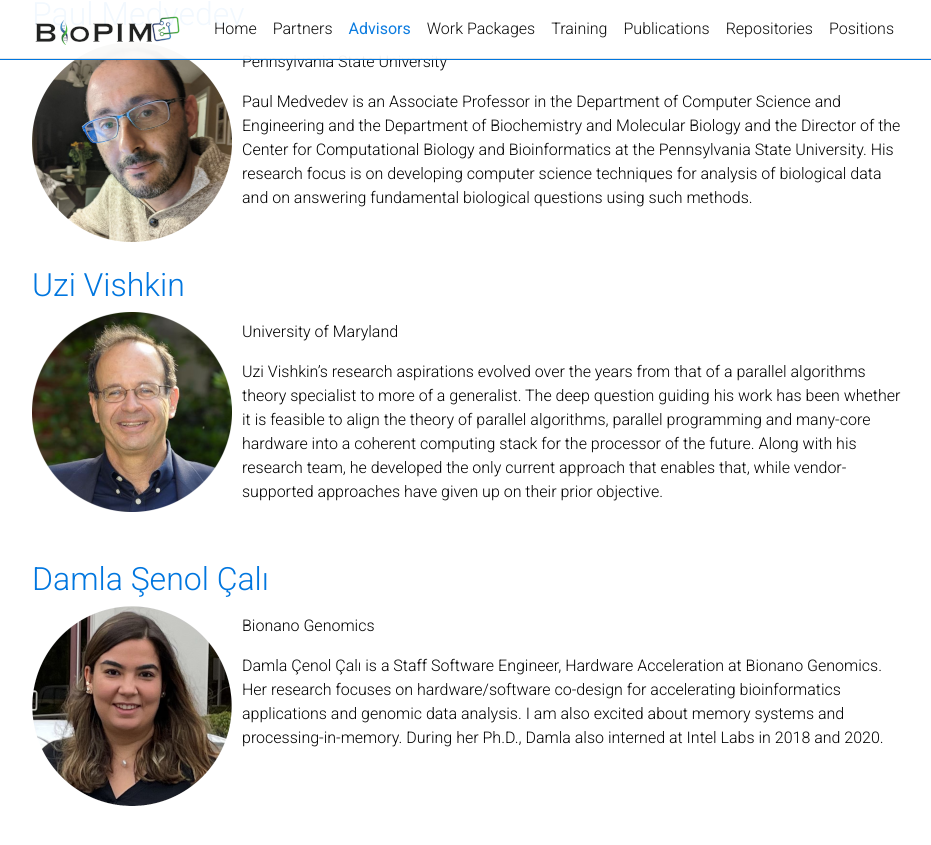
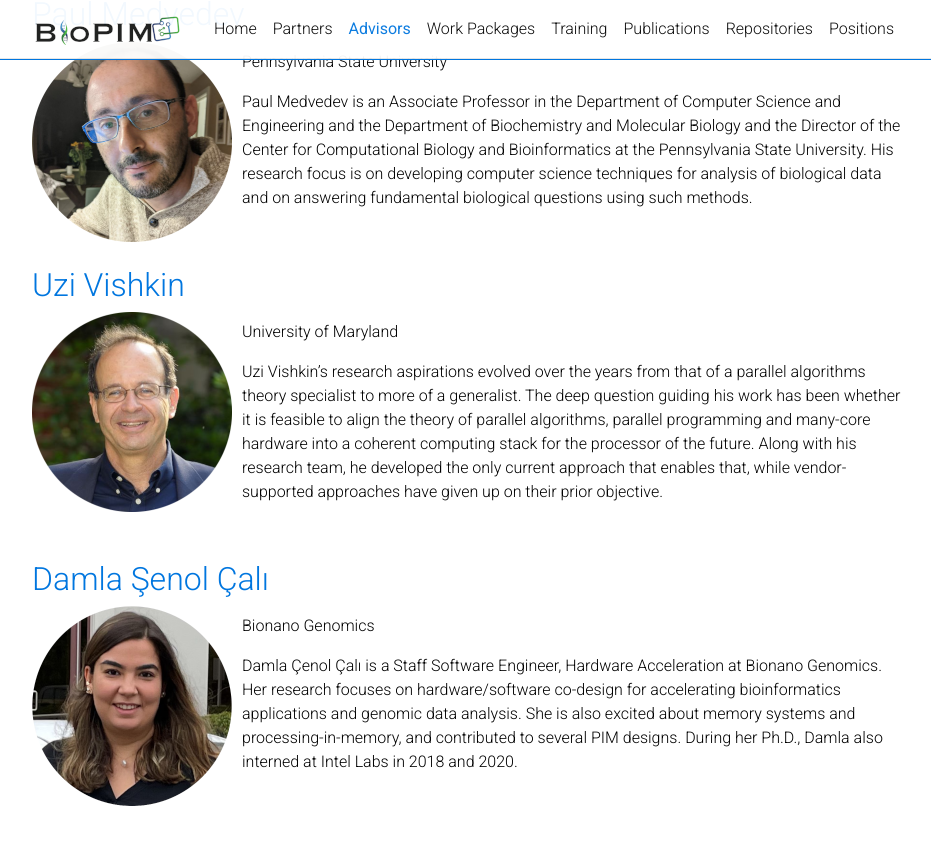
Before and after one commit to BioPIM/biopim.github.io, a Jekyll site: the page built from _pages/advisors.md, in a window 1280 px wide and 900 px high, scrolled down 549 px. Shown: the top 845 px of the window, without its empty margins (173-1104 px from the left). Built offline with Jekyll 4.4.1, drawn with Linux system fonts in a browser that asks for light colours; comment, search, counter and statistics services are not loaded; a style sheet for code colours, icons or effects is not loaded.

Commit message:
damla profile fix

```diff
--- a/_pages/advisors.md
+++ b/_pages/advisors.md
@@ -47,6 +47,6 @@
 
 Bionano Genomics
 
-Damla Çenol Çalı is a Staff Software Engineer, Hardware Acceleration at Bionano Genomics. Her research focuses on hardware/software co-design for accelerating bioinformatics applications and genomic data analysis. I am also excited about memory systems and processing-in-memory. During her Ph.D., Damla also interned at Intel Labs in 2018 and 2020.
+Damla Çenol Çalı is a Staff Software Engineer, Hardware Acceleration at Bionano Genomics. Her research focuses on hardware/software co-design for accelerating bioinformatics applications and genomic data analysis. She is also excited about memory systems and processing-in-memory, and contributed to several PIM designs. During her Ph.D., Damla also interned at Intel Labs in 2018 and 2020.
 
 <br clear="left"/>
```
